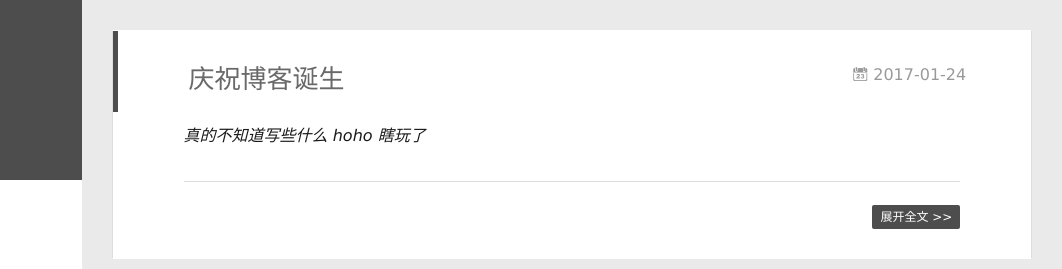
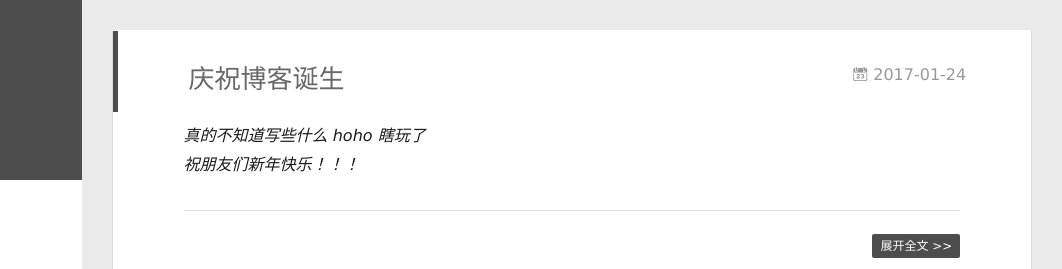
Before and after one commit to lzhangjianjunl/lzhangjianjunl.github.io, a plain HTML site: page index.html in a window 1280 px wide. Shown: the top 269 px of the page, 218-1280 px from the left. Drawn offline with Linux system fonts and the light colour scheme; no server answers.

Commit message:
Site updated: 2017-01-24 19:18:11

```diff
--- a/index.html
+++ b/index.html
@@ -175,7 +175,7 @@
 
     <div class="article-entry" itemprop="articleBody">
 
-        <p><em>真的不知道写些什么 hoho 瞎玩了</em></p>
+        <p><em>真的不知道写些什么 hoho 瞎玩了</em><br><em>祝朋友们新年快乐！！！</em></p>
 
 
 
```
Also changed, not shown: 2017/01/24/庆祝博客诞生/index.html (+5 -5 lines).
